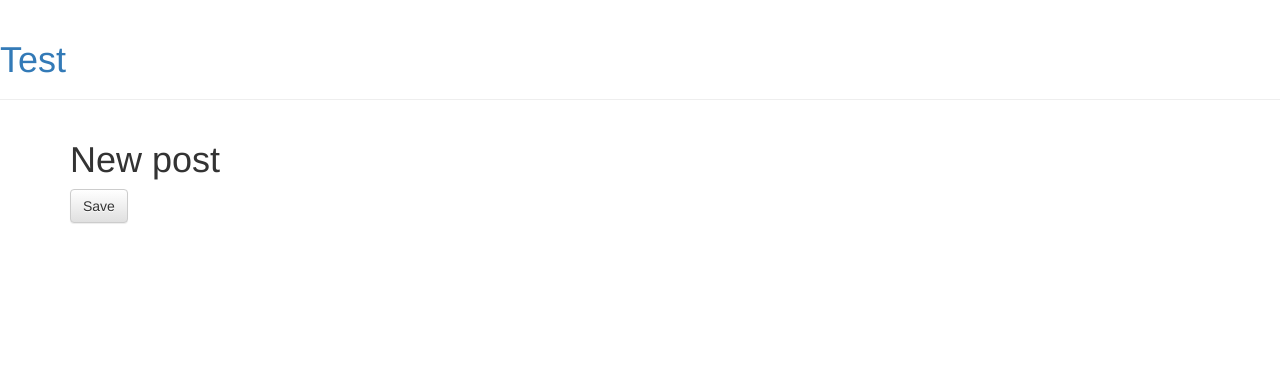
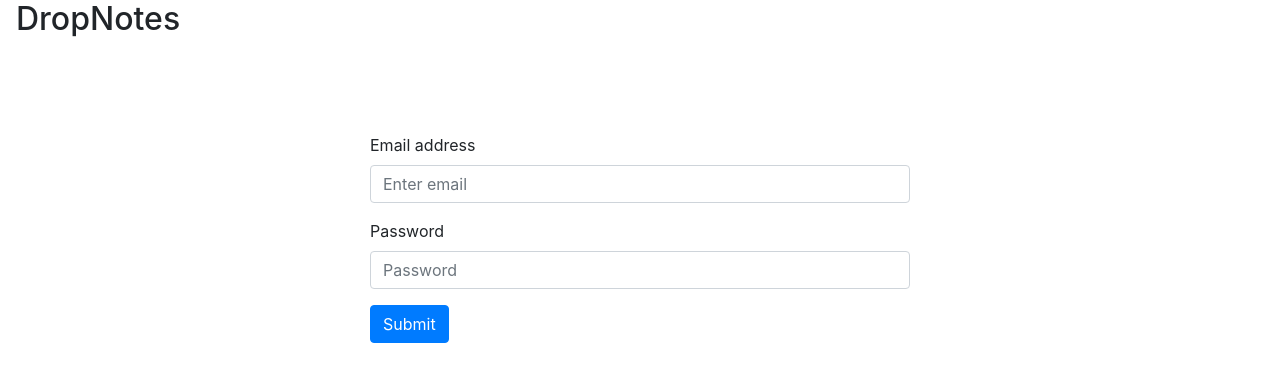
Before and after one commit to edwardsujono/hackathon_singtel, a Django app: page / in a window 1280 px wide. Shown: the top 382 px of the page. Run offline with Django 3.2, Linux system fonts and the light colour scheme; some libraries are stand-ins or nearby versions.

Commit message:
add 2 more pages

```diff
--- a/account/static/css/account.css
+++ b/account/static/css/account.css
@@ -0,0 +1,34 @@
+body{
+    width: 100%;
+    height: 100%;
+}
+
+.container{
+	display: -ms-flexbox;
+	display: -webkit-flex;
+	display: flex;
+
+	-ms-flex-align: center;
+	-webkit-align-items: center;
+	-webkit-box-align: center;
+
+	align-items: center;
+
+    height: 50vh;
+}
+
+#drop_notes_title{
+    margin-left: 1rem;
+}
+
+
+#form_login{
+    width: 50%;
+    margin-left: 25%;
+    margin-right: 25%;
+}
+
+
+#first_card{
+    align-items: right;
+}
--- /dev/null
+++ b/account/static/js/account.js
@@ -0,0 +1,9 @@
+$(function(){
+    $("#submit_button").click(
+        function(event){
+            event.preventDefault();
+            console.log("click the submit button");
+            window.location.href = '/collect_or_deposit';
+        }
+    );
+});
--- a/account/templates/base.html
+++ b/account/templates/base.html
@@ -1,23 +1,28 @@
 {% load staticfiles %}
 <html>
     <head>
-        <title>Django Girls blog</title>
-        <link rel="stylesheet" href="//maxcdn.bootstrapcdn.com/bootstrap/3.2.0/css/bootstrap.min.css">
-        <link rel="stylesheet" href="//maxcdn.bootstrapcdn.com/bootstrap/3.2.0/css/bootstrap-theme.min.css">
+        <title>Drop notes</title>
+        <link rel="stylesheet" href="https://maxcdn.bootstrapcdn.com/bootstrap/4.0.0/css/bootstrap.min.css" integrity="sha384-Gn5384xqQ1aoWXA+058RXPxPg6fy4IWvTNh0E263XmFcJlSAwiGgFAW/dAiS6JXm" crossorigin="anonymous">
         <link href='//fonts.googleapis.com/css?family=Lobster&subset=latin,latin-ext' rel='stylesheet' type='text/css'>
         <link rel="stylesheet" href="{% static 'css/account.css' %}">
     </head>
-    <body>
-        <div class="page-header">
-            <h1><a href="/">Test</a></h1>
+    <body style="width: 100%">
+
+        <div id="drop_notes_title">
+            <h2>DropNotes</h2>
         </div>
-        <div class="content container">
-            <div class="row">
-                <div class="col-md-8">
-                    {% block content %}
-                    {% endblock %}
-                </div>
-            </div>
+
+        <div class="content container" id="content">
+            {% block content %}
+            {% endblock %}
         </div>
+
     </body>
+
+    <script src="https://code.jquery.com/jquery-3.2.1.slim.min.js" integrity="sha384-KJ3o2DKtIkvYIK3UENzmM7KCkRr/rE9/Qpg6aAZGJwFDMVNA/GpGFF93hXpG5KkN" crossorigin="anonymous"></script>
+    <script src="https://cdnjs.cloudflare.com/ajax/libs/popper.js/1.12.9/umd/popper.min.js" integrity="sha384-ApNbgh9B+Y1QKtv3Rn7W3mgPxhU9K/ScQsAP7hUibX39j7fakFPskvXusvfa0b4Q" crossorigin="anonymous"></script>
+    <script src="https://maxcdn.bootstrapcdn.com/bootstrap/4.0.0/js/bootstrap.min.js" integrity="sha384-JZR6Spejh4U02d8jOt6vLEHfe/JQGiRRSQQxSfFWpi1MquVdAyjUar5+76PVCmYl" crossorigin="anonymous"></script>
+    <script src="//code.jquery.com/jquery-1.11.2.min.js"></script>
+    <script src="//code.jquery.com/jquery-migrate-1.2.1.min.js"></script>
+    <script src="{%  static 'js/account.js' %}"></script>
 </html>
--- a/account/templates/login.html
+++ b/account/templates/login.html
@@ -1,9 +1,22 @@
 {% extends 'base.html' %}
 
 {% block content %}
-    <h1>New post</h1>
-    <form method="POST" class="post-form">{% csrf_token %}
-        {{ form.as_p }}
-        <button type="submit" class="save btn btn-default">Save</button>
-    </form>
+
+<div class="container">
+
+    <div id="form_login">
+        <form>
+          <div class="form-group">
+            <label for="exampleInputEmail1">Email address</label>
+            <input type="email" class="form-control" id="exampleInputEmail1" aria-describedby="emailHelp" placeholder="Enter email">
+          </div>
+          <div class="form-group">
+            <label for="exampleInputPassword1">Password</label>
+            <input type="password" class="form-control" id="exampleInputPassword1" placeholder="Password">
+          </div>
+          <button type="submit" class="btn btn-primary" id="submit_button">Submit</button>
+        </form>
+    </div>
+
+</div>
 {% endblock %}
--- a/account/views.py
+++ b/account/views.py
@@ -8,3 +8,7 @@ from django.shortcuts import render
 
 def login_view(request):
     return render(request, 'login.html')
+
+
+def collect_or_deposit_view(request):
+    return render(request, 'collect_or_deposit.html')
--- a/desktop_scanner/urls.py
+++ b/desktop_scanner/urls.py
@@ -16,9 +16,10 @@ Including another URLconf
 from django.conf.urls import url
 from django.contrib import admin
 from scanner.views import home
-from account.views import login_view
+from account.views import login_view, collect_or_deposit_view
 
 urlpatterns = [
     url(r'^admin/', admin.site.urls),
     url(r'^$', login_view, name='login'),
+    url(r'^collect_or_deposit', collect_or_deposit_view, name='collect_or_deposit')
 ]
```
Also changed, not shown: account/templates/collect_or_deposit.html (added, +25 -0 lines), 2 other files.
